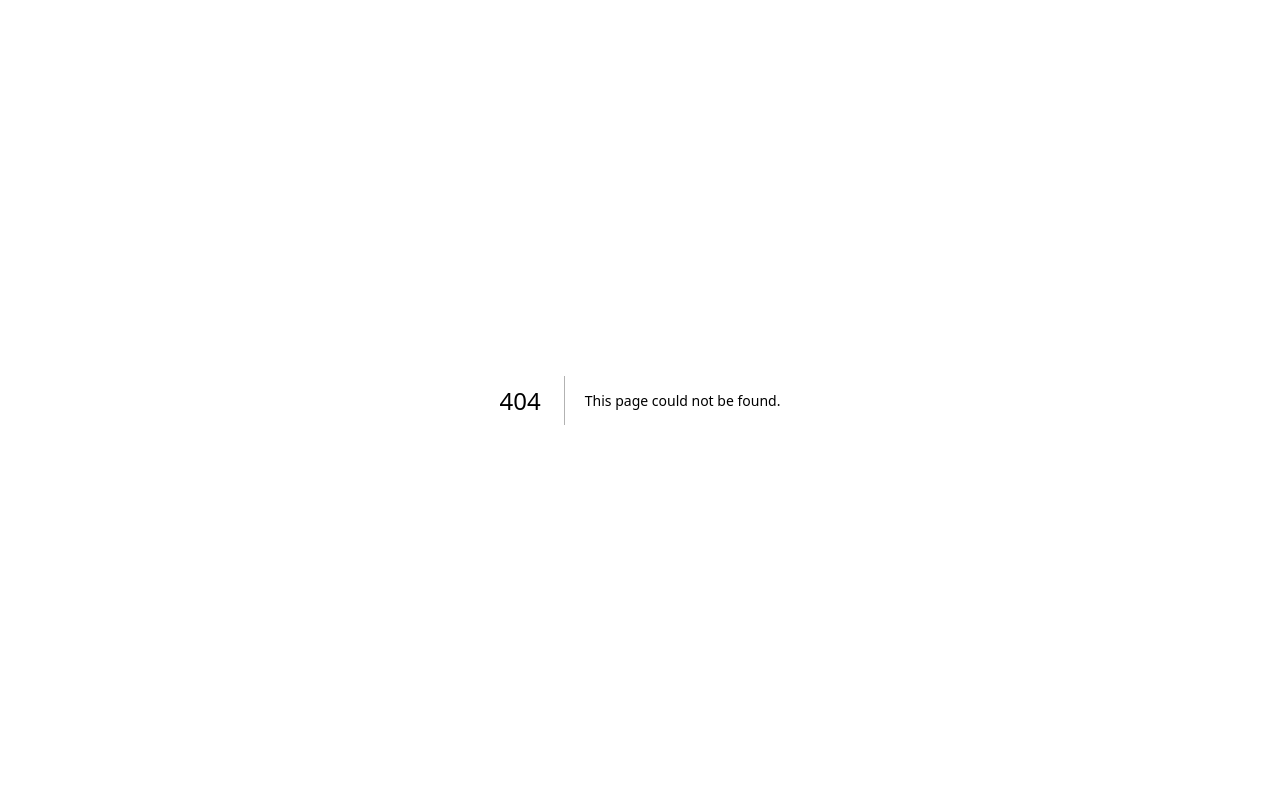
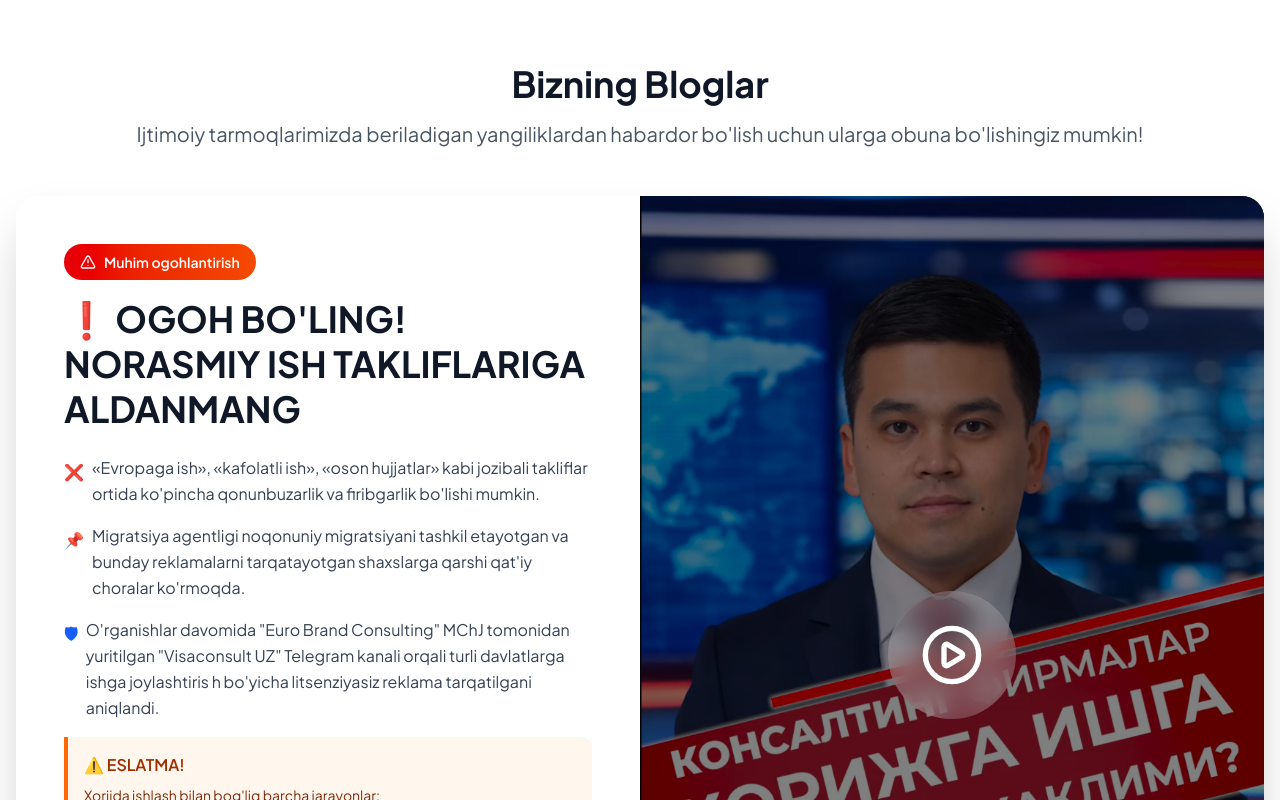
Before and after one commit to islome/migration, a Next.js app: page /about/blog/warning in a window 1280 px wide. Before the commit this address had no page. Shown: the top 800 px of the page. Built offline with nearby package versions, Linux system fonts and the light colour scheme.

Commit message:
minor changes with speacial blog section

```diff
--- /dev/null
+++ b/app/about/blog/warning/page.tsx
@@ -0,0 +1,10 @@
+import SpecialBlogSection from '@/components/ui/blog'
+import React from 'react'
+
+export default function page() {
+  return (
+    <div>
+      <SpecialBlogSection />
+    </div>
+  )
+}
```
